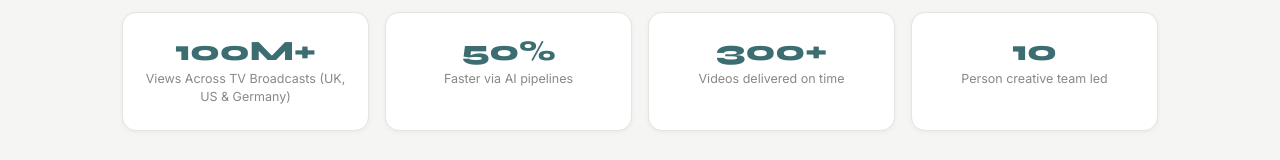
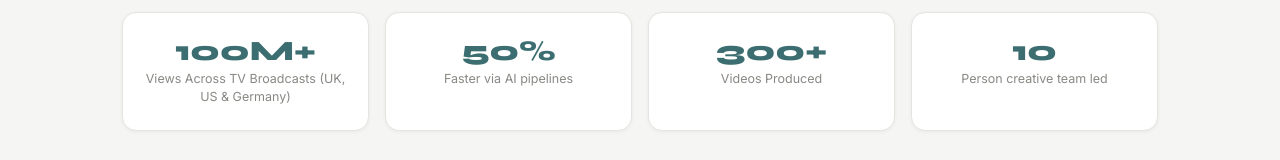
Before and after one commit to Muffin34/mufaddal-portfolio, a React (Vite) app: page / in a window 1280 px wide. Shown: the part 587-747 px from the top of the page. Built offline with nearby package versions, Linux system fonts and the light colour scheme.

Commit message:
Update portfolio metrics

```diff
--- a/src/pages/Home.tsx
+++ b/src/pages/Home.tsx
@@ -87,7 +87,7 @@ const aiTools = ['Kling 3.0', 'Runway', 'Pika', 'MidJourney', 'Flux Pro', 'Speak
 const keyMetrics = [
   { value: '100M+', label: 'Views Across TV Broadcasts (UK, US & Germany)' },
   { value: '50%', label: 'Faster via AI pipelines' },
-  { value: '300+', label: 'Videos delivered on time' },
+  { value: '300+', label: 'Videos Produced' },
   { value: '10', label: 'Person creative team led' },
 ]
 
--- a/src/pages/Work.tsx
+++ b/src/pages/Work.tsx
@@ -158,7 +158,7 @@ export default function Work() {
           {/* Stats */}
           <div style={{ display: 'flex', flexWrap: 'wrap', gap: '1.5rem', marginBottom: '3.5rem' }}>
             {[
-              { value: '12+', label: 'Modules Delivered' },
+              { value: '30+', label: 'Modules Delivered' },
               { value: '100%', label: 'AI-Generated Assets' },
               { value: '7', label: 'Production Stages' },
               { value: '5+', label: 'AI Tools Used' },
```
